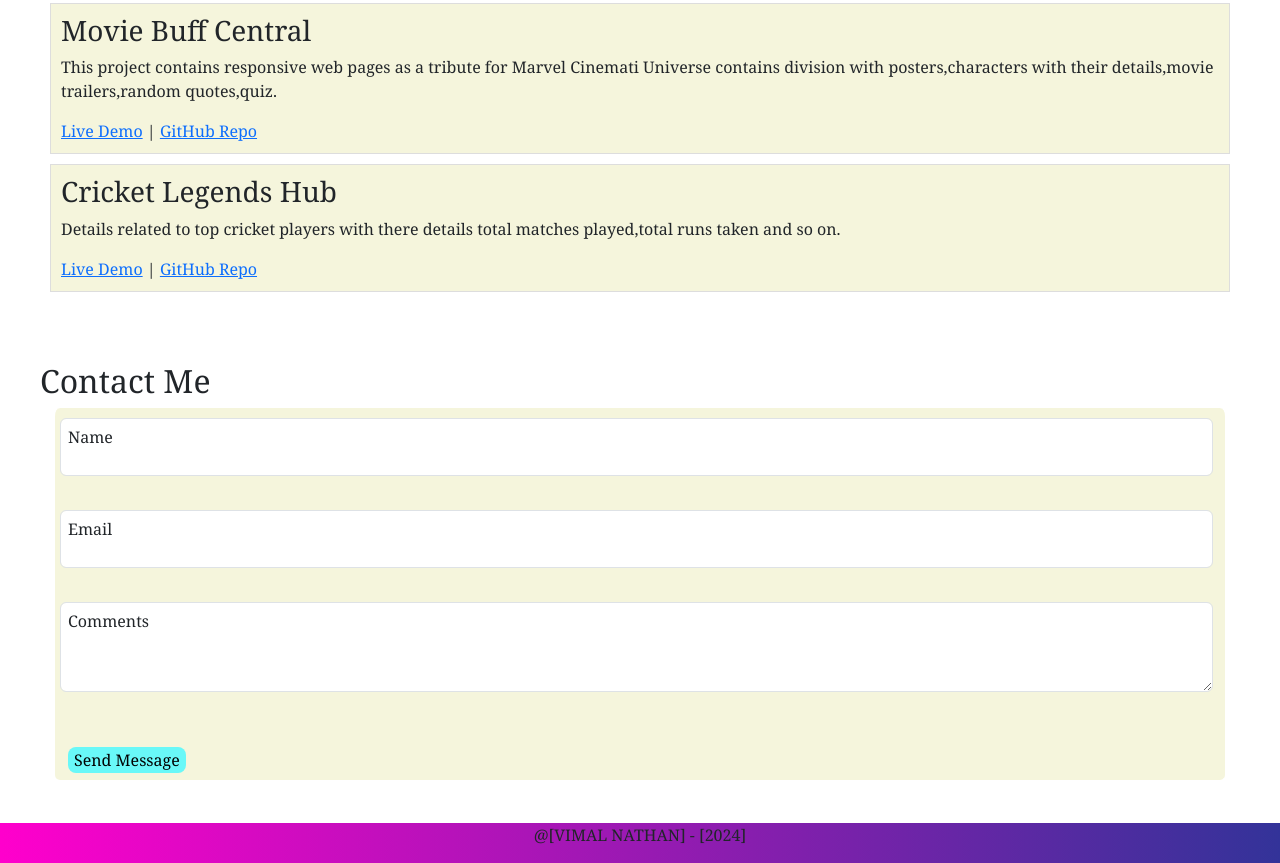
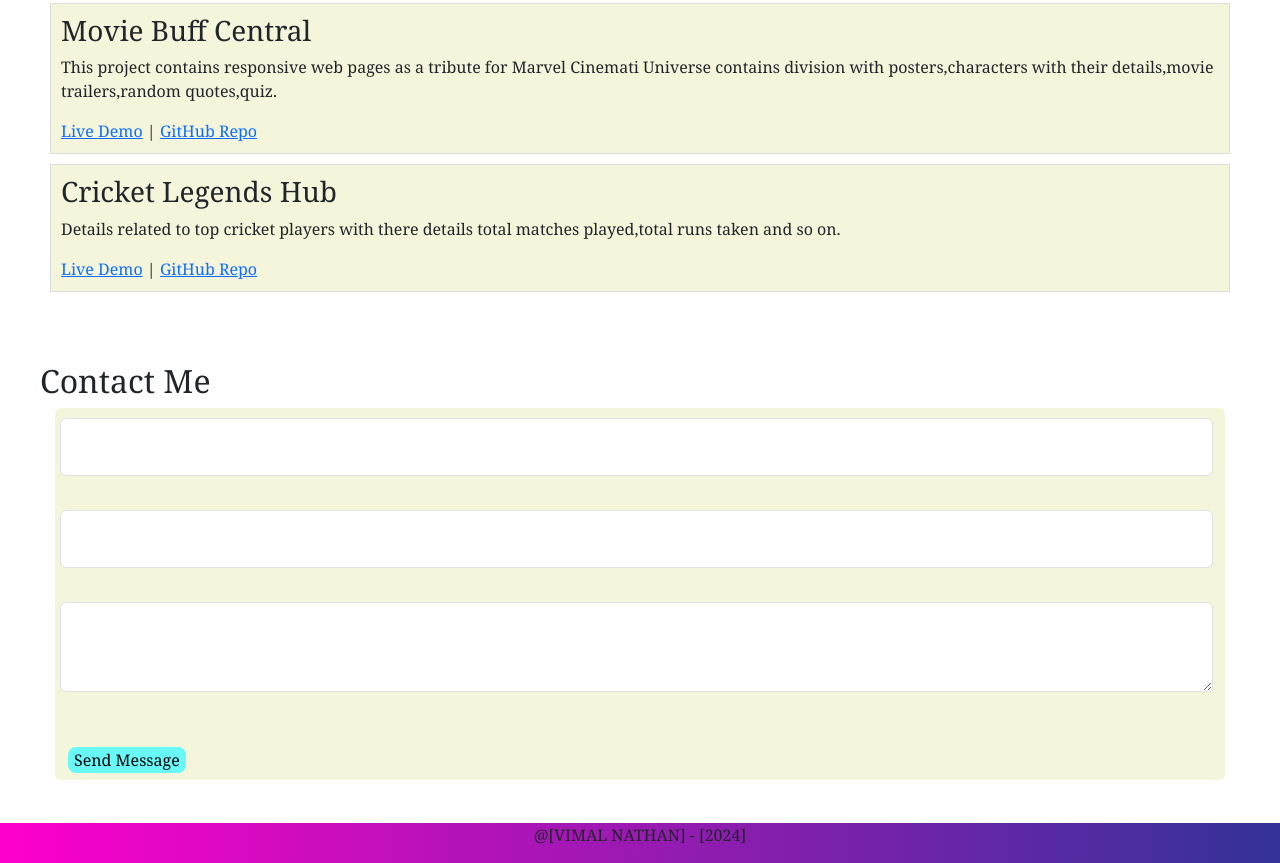
Before and after one commit to vimal-nathan19/Portfolio, a plain HTML site: page index.html in a window 1280 px wide. Shown: the part 793-1656 px from the top of the page. Drawn offline with nearby package versions, Linux system fonts and the light colour scheme.

Commit message:
index.html

```diff
--- a/index.html
+++ b/index.html
@@ -83,18 +83,15 @@
             <div class="form">
               <div class="form-floating">
                 <input type="name" class="form-control"  placeholder="Enter your Name" required>
-                <label for="floatingName">Name</label>
               </div><br>
 
               <div class="form-floating">
                 <input type="email" placeholder="Enter your Email" class="form-control" required>
-                <label for="floatingEmail">Email</label>
               </div><br>
 
 
                 <div class="form-floating">
                   <textarea class="form-control" placeholder="Leave a Comments" id="textarea" style="height: 90px" required></textarea>
-                  <label for="textarea">Comments</label>
               </div><br><br>
 
               <div class="btn">
```
